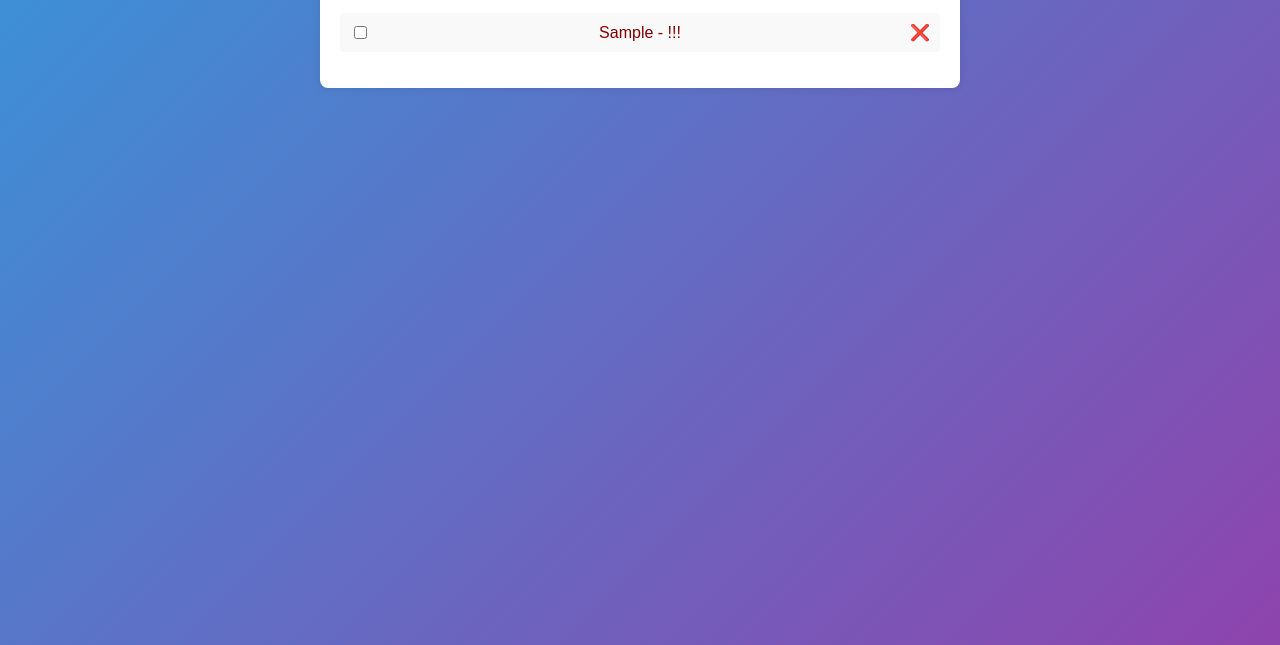
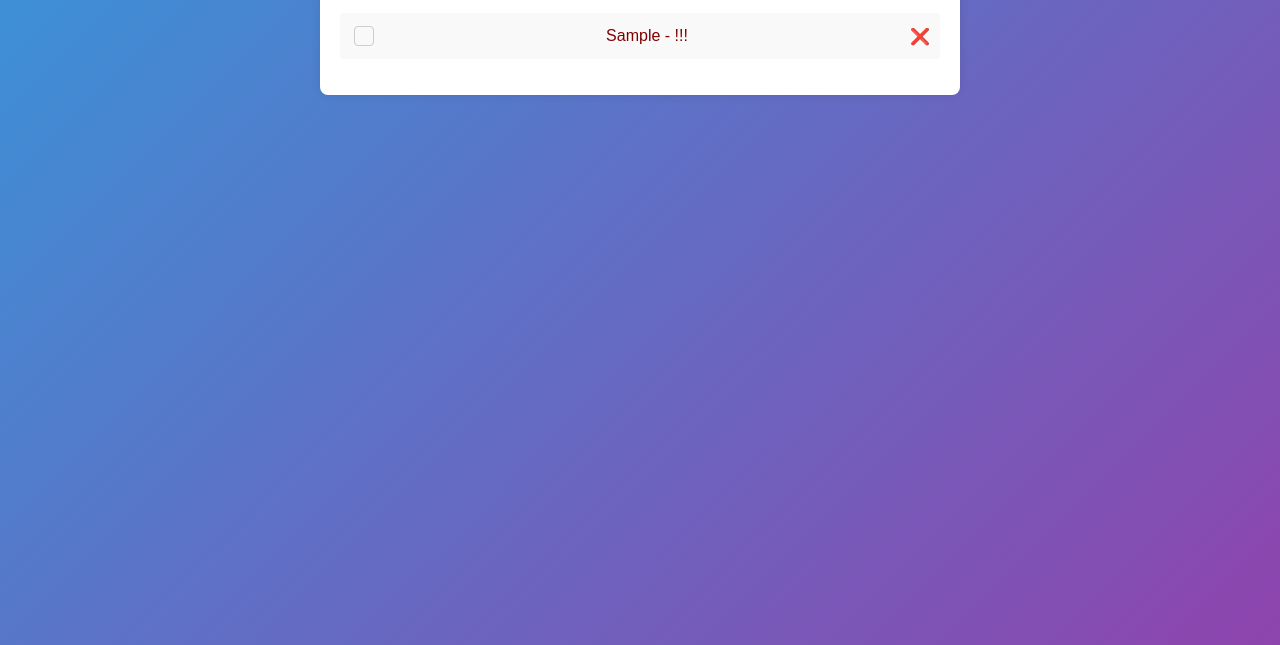
Before and after one commit to Tasein123/CISC-4900, a plain HTML site: page index.html in a window 1280 px wide. Both pictures are taken after typing "Sample" into the empty fields and a click on the button "Add Task". Shown: the part 205-850 px from the top of the page. Drawn offline with Linux system fonts and the light colour scheme.

Commit message:
checkboxes.

```diff
--- a/styles.css
+++ b/styles.css
@@ -73,6 +73,22 @@ li {
     color: #c82333;
 }
 
+.task-item input[type="checkbox"] {
+    margin-right: 10px;
+    width: 20px;
+    height: 20px;
+    -webkit-appearance: none;
+    -moz-appearance: none;
+    appearance: none;
+    border: 1px solid #ccc;
+    border-radius: 4px;
+}
+
+.task-item input[type="checkbox"]:checked {
+    background-color: #007bff;
+    border-color: #007bff;
+}
+
 /* Desktop styles */
 .container {
     max-width: 600px;
```
